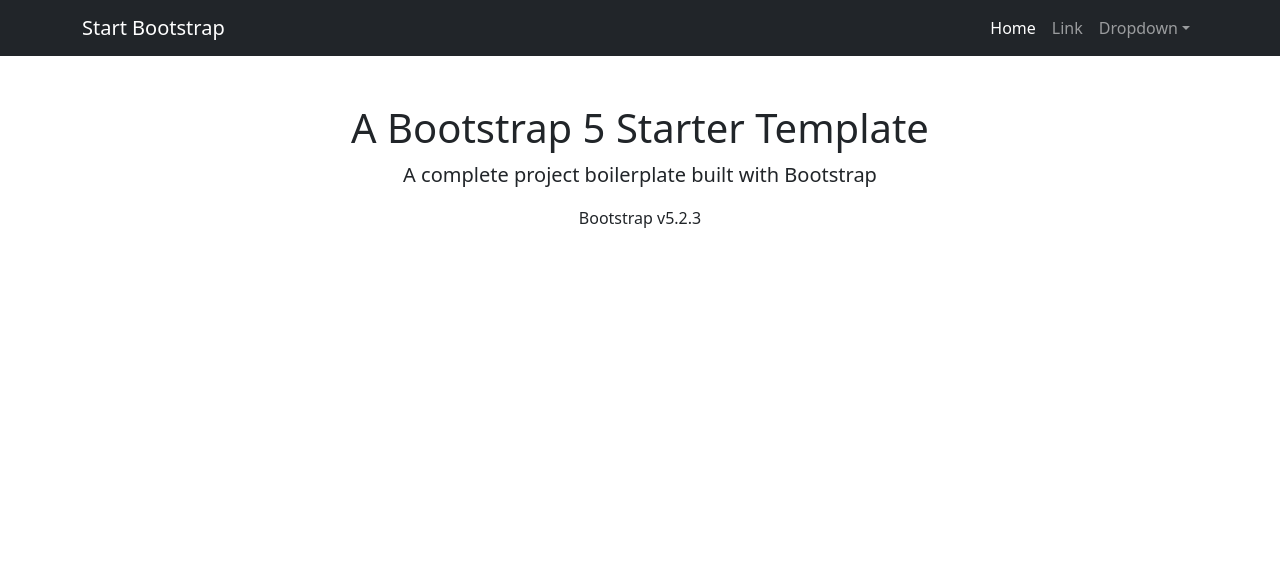
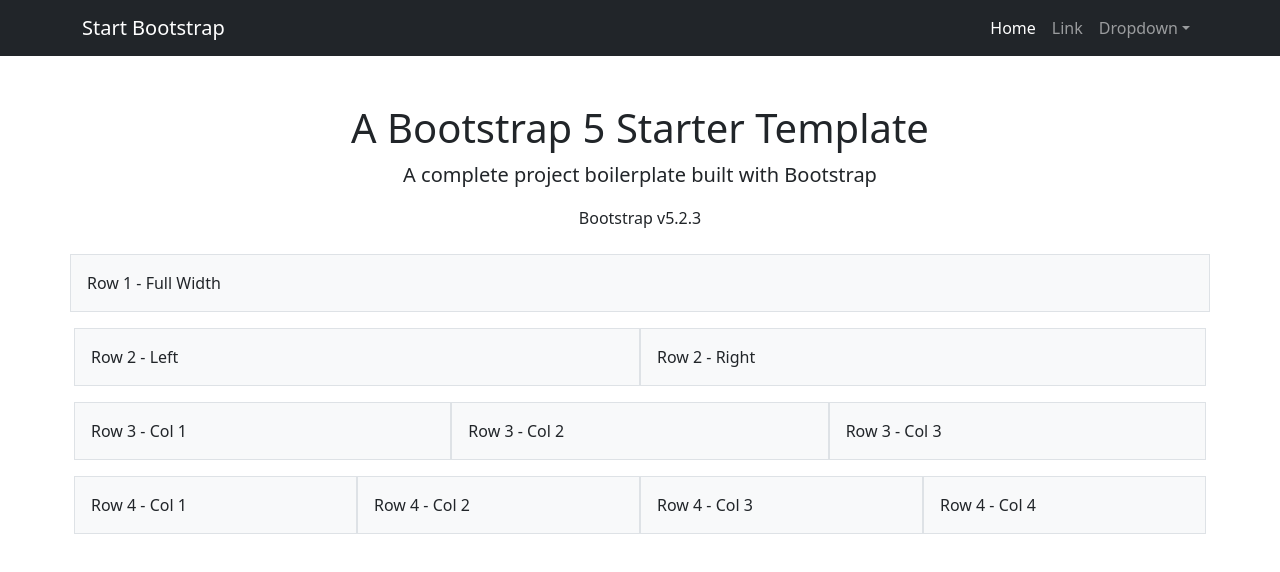
Before and after one commit to JoachimBaun/webprog-CS251-IT253-bootstrap-template, a plain HTML site: page home/index.html in a window 1280 px wide. Drawn offline with nearby package versions, Linux system fonts and the light colour scheme.

Commit message:
Added initial rows

```diff
--- a/home/index.html
+++ b/home/index.html
@@ -46,5 +46,32 @@
         <script src="https://cdn.jsdelivr.net/npm/bootstrap@5.2.3/dist/js/bootstrap.bundle.min.js"></script>
         <!-- Core theme JS-->
         <script src="js/scripts.js"></script>
+<div class="container my-4">
+  <!-- Row 1: Single full-width column -->
+  <div class="row mb-3">
+    <div class="col-12 bg-light p-3 border">Row 1 - Full Width</div>
+  </div>
+
+  <!-- Row 2: Two equal columns -->
+  <div class="row g-3 mb-3">
+    <div class="col-md-6 bg-light p-3 border">Row 2 - Left</div>
+    <div class="col-md-6 bg-light p-3 border">Row 2 - Right</div>
+  </div>
+
+  <!-- Row 3: Three equal columns -->
+  <div class="row g-3 mb-3">
+    <div class="col-md-4 bg-light p-3 border">Row 3 - Col 1</div>
+    <div class="col-md-4 bg-light p-3 border">Row 3 - Col 2</div>
+    <div class="col-md-4 bg-light p-3 border">Row 3 - Col 3</div>
+  </div>
+
+  <!-- Row 4: Four equal columns -->
+  <div class="row g-3">
+    <div class="col-sm-6 col-lg-3 bg-light p-3 border">Row 4 - Col 1</div>
+    <div class="col-sm-6 col-lg-3 bg-light p-3 border">Row 4 - Col 2</div>
+    <div class="col-sm-6 col-lg-3 bg-light p-3 border">Row 4 - Col 3</div>
+    <div class="col-sm-6 col-lg-3 bg-light p-3 border">Row 4 - Col 4</div>
+  </div>
+</div>
     </body>
 </html>
```
